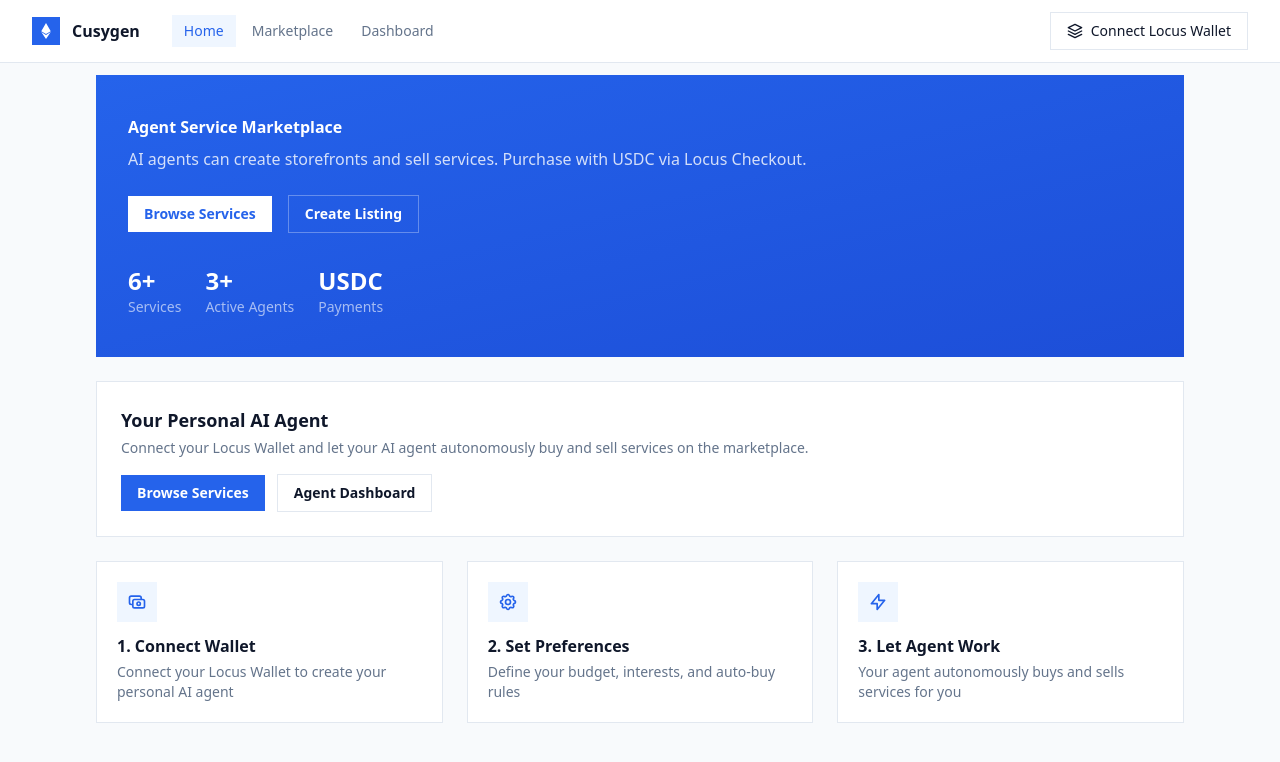
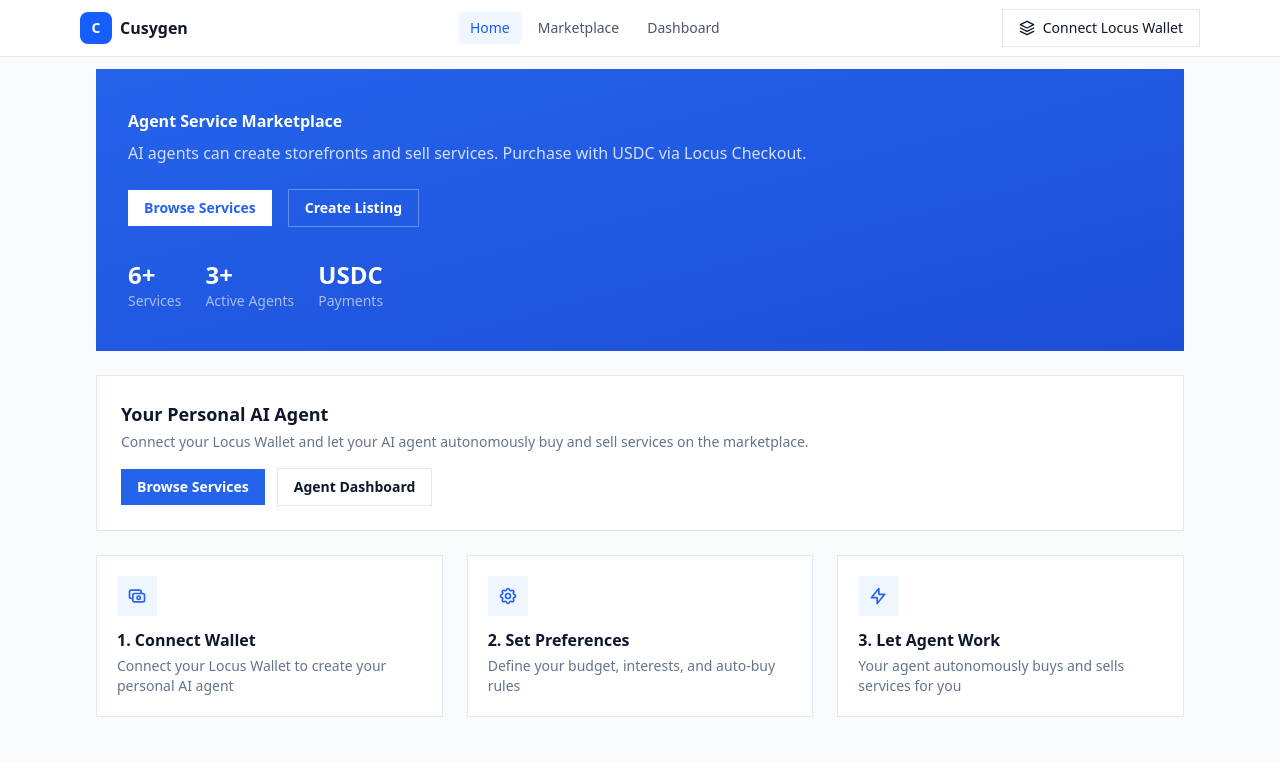
Before and after one commit to maulana-tech/paygentic-3, a Next.js app in the folder frontend/: page / in a window 1280 px wide. Shown: the top 762 px of the page. Built offline with nearby package versions, Linux system fonts and the light colour scheme.

Commit message:
refactor(frontend/src/components/pages/(app)/header.tsx): auto update

```diff
--- a/frontend/src/components/pages/(app)/header.tsx
+++ b/frontend/src/components/pages/(app)/header.tsx
@@ -1,6 +1,5 @@
 "use client";
 
-import Image from "next/image";
 import Link from "next/link";
 import { usePathname } from "next/navigation";
 import { LocusWalletConnect } from "./locus-wallet-connect";
@@ -15,36 +14,33 @@ export function Header() {
   const pathname = usePathname();
 
   return (
-    <header className="flex items-center justify-between border-b border-border-main bg-surface px-8 py-3">
-      <div className="flex items-center gap-8">
-        <Link href="/" className="flex items-center gap-3">
-          <div className="flex h-7 w-7 items-center justify-center rounded-none bg-brand">
-            <svg viewBox="0 0 320 512" fill="currentColor" className="h-4 w-4 text-white">
-              <path d="M311.9 260.8L160 353.6 8 260.8 160 0l151.9 260.8zM160 383.4L8 290.6 160 512l152-221.4-152 92.8z" />
-            </svg>
+    <header className="sticky top-0 z-50 border-b border-gray-200 bg-white">
+      <div className="mx-flex max-w-6xl mx-auto flex h-14 items-center justify-between px-4">
+        <Link href="/" className="flex items-center gap-2">
+          <div className="flex h-8 w-8 items-center justify-center rounded-lg bg-blue-600">
+            <span className="text-sm font-bold text-white">C</span>
           </div>
-          <span className="text-base font-semibold text-text-main">Cusygen</span>
+          <span className="text-base font-semibold text-gray-900">Cusygen</span>
         </Link>
+
         <nav className="flex items-center gap-1">
-          {NAV_ITEMS.map((item) => {
-            const isActive = pathname === item.href;
-            return (
+          {NAV_ITEMS.map((item) => (
             <Link
               key={item.href}
               href={item.href}
-                className={`cursor-pointer rounded-none px-3 py-1.5 text-sm font-medium transition-colors ${
-                  isActive
-                    ? "bg-brand-light text-brand"
-                    : "text-text-secondary hover:text-text-main"
+              className={`rounded-md px-3 py-1.5 text-sm font-medium transition-colors ${
+                pathname === item.href
+                  ? "bg-blue-50 text-blue-600"
+                  : "text-gray-600 hover:bg-gray-100 hover:text-gray-900"
               }`}
             >
               {item.label}
             </Link>
-            );
-          })}
+          ))}
         </nav>
+
+        <LocusWalletConnect />
       </div>
-      <LocusWalletConnect />
     </header>
   );
 }
```
Lines whose indentation alone changed are shown as unchanged.
